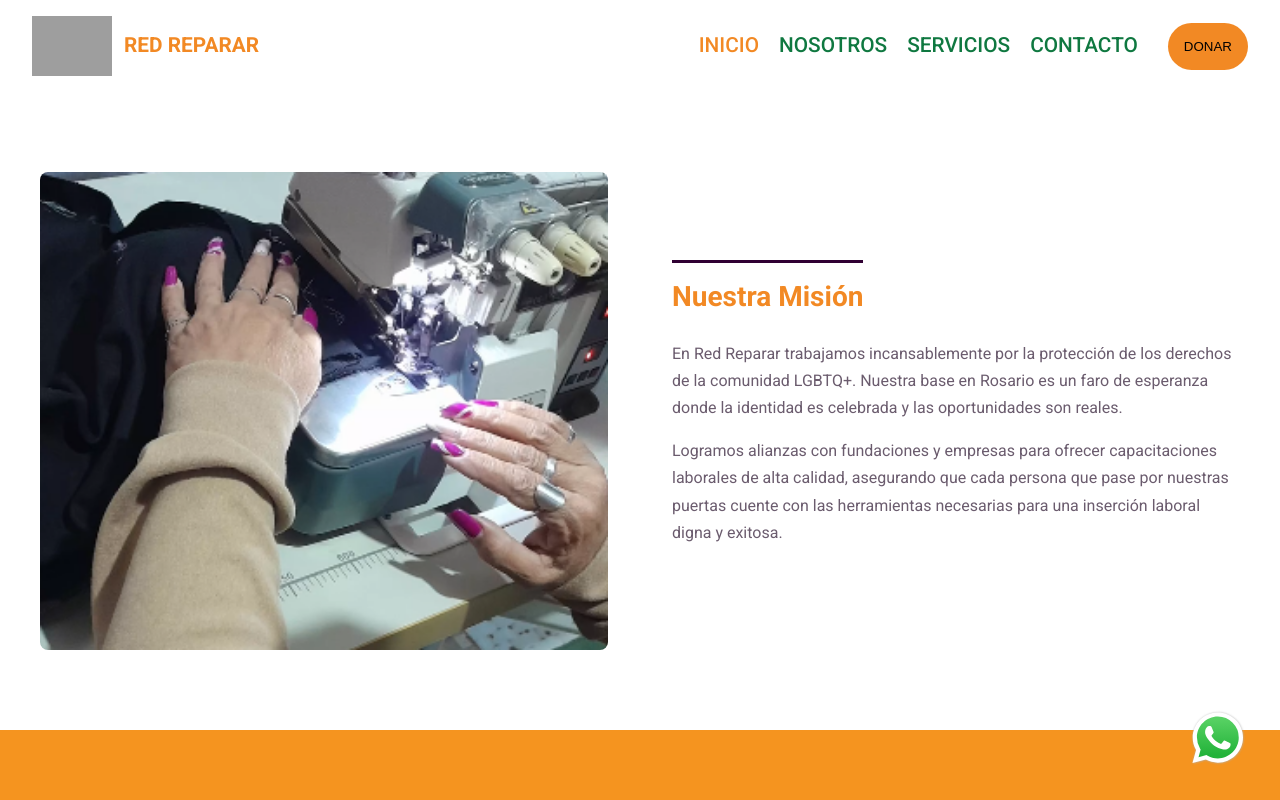
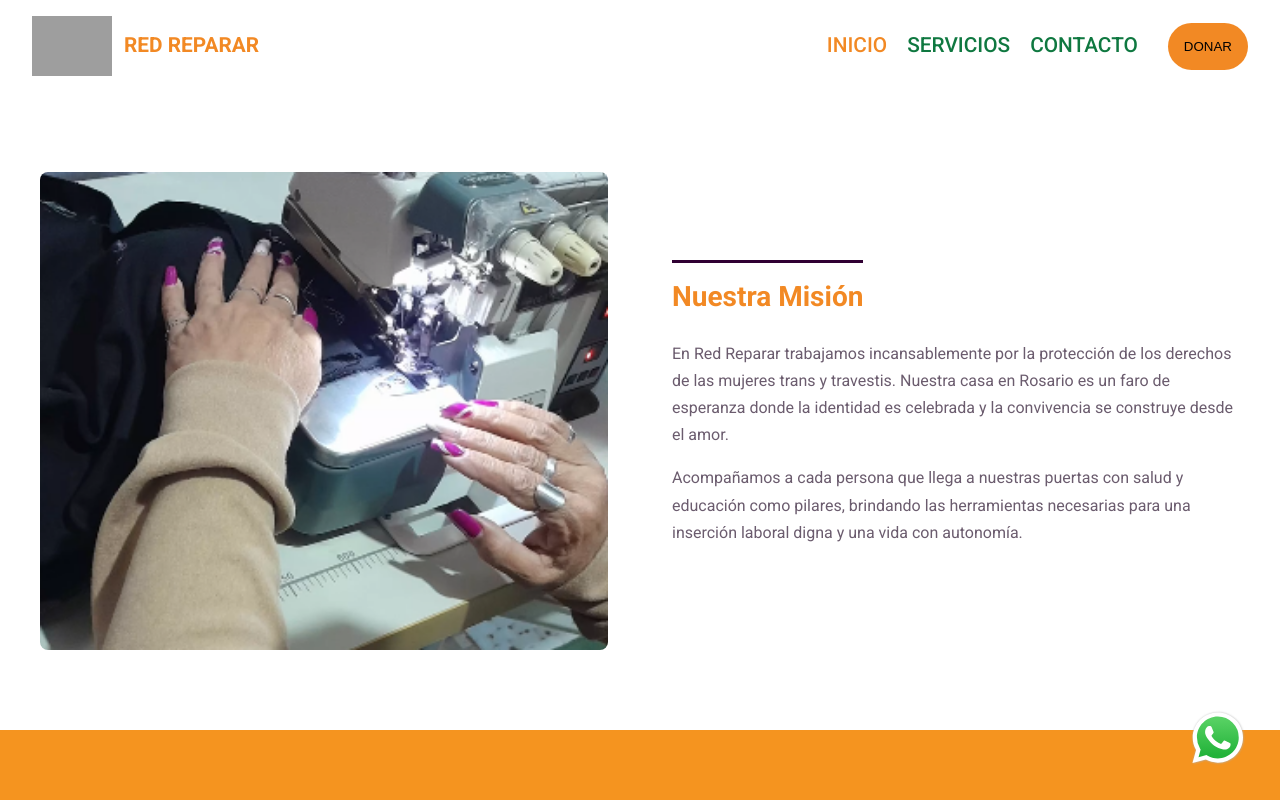
Before and after one commit to christianberti/red-reparar, a React (Vite) app: page /#inicio in a window 1280 px wide. Shown: the top 800 px of the page. Built offline with nearby package versions, Linux system fonts and the light colour scheme; grey boxes are pictures that could not be loaded.

Commit message:
Se modifica texto en mision y cursos. Se redirecciona del boton Donar a formulario, se elimina nosotros porque esta en el inicio,  navegacion con flechas del navegador y muestra contacto en ambas vistas para facilidad del usuario

```diff
--- a/src/App.jsx
+++ b/src/App.jsx
@@ -11,11 +11,20 @@ import AcompanamientoIntegral from './components/sections/AcompanamientoIntegral
 
 const App = () => {
   const [view, setView] = useState('home') // 'home' | 'refugio'
-  const [scrollTarget, setScrollTarget] = useState(null) // 'hero' | 'acompanamiento'
+  const [scrollTarget, setScrollTarget] = useState(null) // 'hero' | 'acompanamiento' | 'contacto'
 
   const handleVerRefugio = (target) => {
     setView('refugio')
     setScrollTarget(target)
+  }
+
+  const handleDonar = () => {
+    if (view === 'refugio') {
+      setView('home')
+      setScrollTarget('contacto')
+    } else {
+      document.getElementById('contacto')?.scrollIntoView({ behavior: 'smooth' })
+    }
   }
 
   // Vuelve a Inicio si se clickea cualquier link del Navbar
@@ -36,20 +45,43 @@ const App = () => {
           window.scrollTo({ top: 0, behavior: 'smooth' })
         } else if (scrollTarget === 'acompanamiento') {
           document.getElementById('acompanamiento-integral')?.scrollIntoView({ behavior: 'smooth' })
+        } else if (scrollTarget === 'contacto') {
+          document.getElementById('contacto')?.scrollIntoView({ behavior: 'smooth' })
         }
       }, 50)
     }
   }, [view, scrollTarget])
+  // Actualiza la URL (hash) cuando cambia la vista, para que el navegador
+  // guarde el cambio en su historial
+  useEffect(() => {
+    if (view === 'refugio') {
+      window.history.pushState({}, '', '#refugio')
+    } else {
+      window.history.pushState({}, '', '#inicio')
+    }
+  }, [view])
 
+  // Escucha el botón "Atrás"/"Adelante" del navegador
+  useEffect(() => {
+    const handlePopState = () => {
+      if (window.location.hash === '#refugio') {
+        setView('refugio')
+      } else {
+        setView('home')
+      }
+    }
+    window.addEventListener('popstate', handlePopState)
+    return () => window.removeEventListener('popstate', handlePopState)
+  }, [])
   return (
     <>
-      <Navbar />
+      <Navbar onDonar={handleDonar} />
       <main>
         {view === 'home' ? (
           <>
             <About />
             <Services onVerRefugio={handleVerRefugio} />
-            <Contact />
+            {/* <Contact /> */}
           </>
         ) : (
           <>
@@ -58,6 +90,7 @@ const App = () => {
             <AcompanamientoIntegral />
           </>
         )}
+        <Contact />
       </main>
       <Footer />
       <WhatsappButton />
--- a/src/components/Footer.jsx
+++ b/src/components/Footer.jsx
@@ -1,4 +1,5 @@
-import { MapPin, Mail, Clock, Share2 } from 'lucide-react'
+/* import { MapPin, Mail, Clock, Share2 } from 'lucide-react' */
+import { MapPin, Mail, Clock } from 'lucide-react'
 import '../styles/Footer.css'
 
 const Footer = () => {
--- a/src/components/Navbar.jsx
+++ b/src/components/Navbar.jsx
@@ -1,11 +1,12 @@
-import '../styles/Navbar.css'
-import logo from '../assets/red-reparar-logo.png'
-import { useState } from 'react'
-import { Menu, X } from 'lucide-react'
+import "../styles/Navbar.css";
+import logo from "../assets/red-reparar-logo.png";
+import { useState } from "react";
+import { Menu, X } from "lucide-react";
 
-const Navbar = () => {
-  const [isOpen, setIsOpen] = useState(false)
-
+/* const Navbar = () => {
+  const [isOpen, setIsOpen] = useState(false) */
+const Navbar = ({ onDonar }) => {
+  const [isOpen, setIsOpen] = useState(false);
   return (
     <header className="header">
       <nav className="navbar">
@@ -18,20 +19,28 @@ const Navbar = () => {
           {isOpen ? <X size={28} /> : <Menu size={28} />}
         </button>
 
-        <div className={`navbar__menu ${isOpen ? 'navbar__menu--open' : ''}`}>
+        <div className={`navbar__menu ${isOpen ? "navbar__menu--open" : ""}`}>
           <ul className="navbar__links">
-            <li><a href="#" className='inicio'>INICIO</a></li>
-            <li><a href="#nosotros">NOSOTROS</a></li>
-            <li><a href="#servicios">SERVICIOS</a></li>
-            <li><a href="#contacto">CONTACTO  </a></li>
+            <li>
+              <a href="#" className="inicio">
+                INICIO
+              </a>
+            </li>
+            {/* <li><a href="#nosotros">NOSOTROS</a></li> pense en quitar el nosotros porque esta en el inicio */}
+            <li>
+              <a href="#servicios">SERVICIOS</a>
+            </li>
+            <li>
+              <a href="#contacto">CONTACTO </a>
+            </li>
           </ul>
-          <button className="navbar__donate-button">
+          <button className="navbar__donate-button" onClick={onDonar}>
             DONAR
           </button>
         </div>
       </nav>
     </header>
-  )
-}
+  );
+};
 
-export default Navbar
+export default Navbar;
--- a/src/components/sections/About.jsx
+++ b/src/components/sections/About.jsx
@@ -13,15 +13,13 @@ function About() {
         <div className="about__content">
           <h2 className="about__title">Nuestra Misión</h2>
           <p className="about__text">
-            En Red Reparar trabajamos incansablemente por la protección de los derechos
-            de la comunidad LGBTQ+. Nuestra base en Rosario es un faro de esperanza
-            donde la identidad es celebrada y las oportunidades son reales.
+            En Red Reparar trabajamos incansablemente por la protección de los derechos de las mujeres trans y travestis.
+            Nuestra casa en Rosario es un faro de esperanza donde la identidad es celebrada y
+            la convivencia se construye desde el amor.
           </p>
           <p className="about__text">
-            Logramos alianzas con fundaciones y empresas para ofrecer capacitaciones
-            laborales de alta calidad, asegurando que cada persona que pase por nuestras
-            puertas cuente con las herramientas necesarias para una inserción laboral
-            digna y exitosa.
+          Acompañamos a cada persona que llega a nuestras puertas con salud y educación como pilares,
+          brindando las herramientas necesarias para una inserción laboral digna y una vida con autonomía.
           </p>
 
 
```
Also changed, not shown: src/components/sections/Services.jsx (+0 -66 lines).
